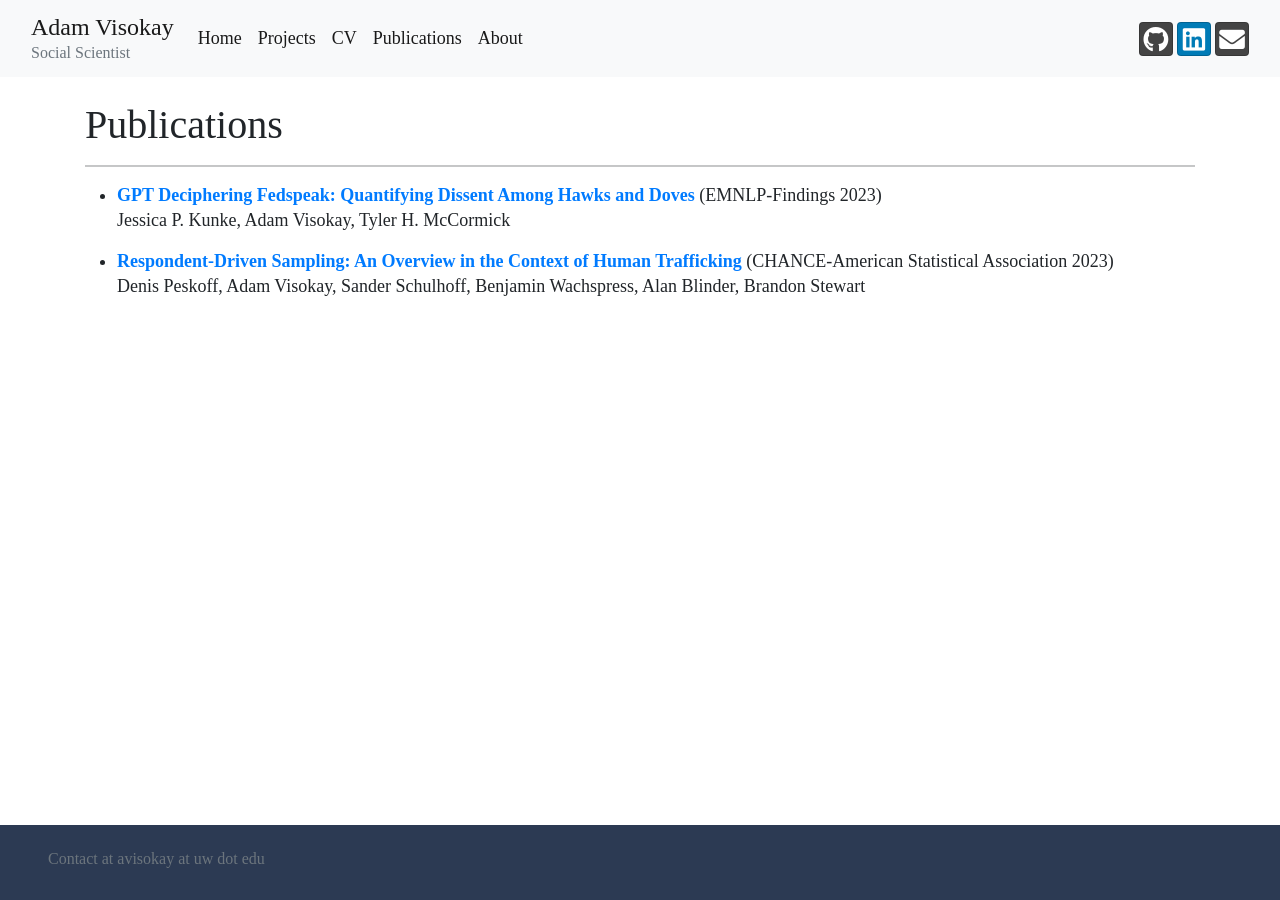
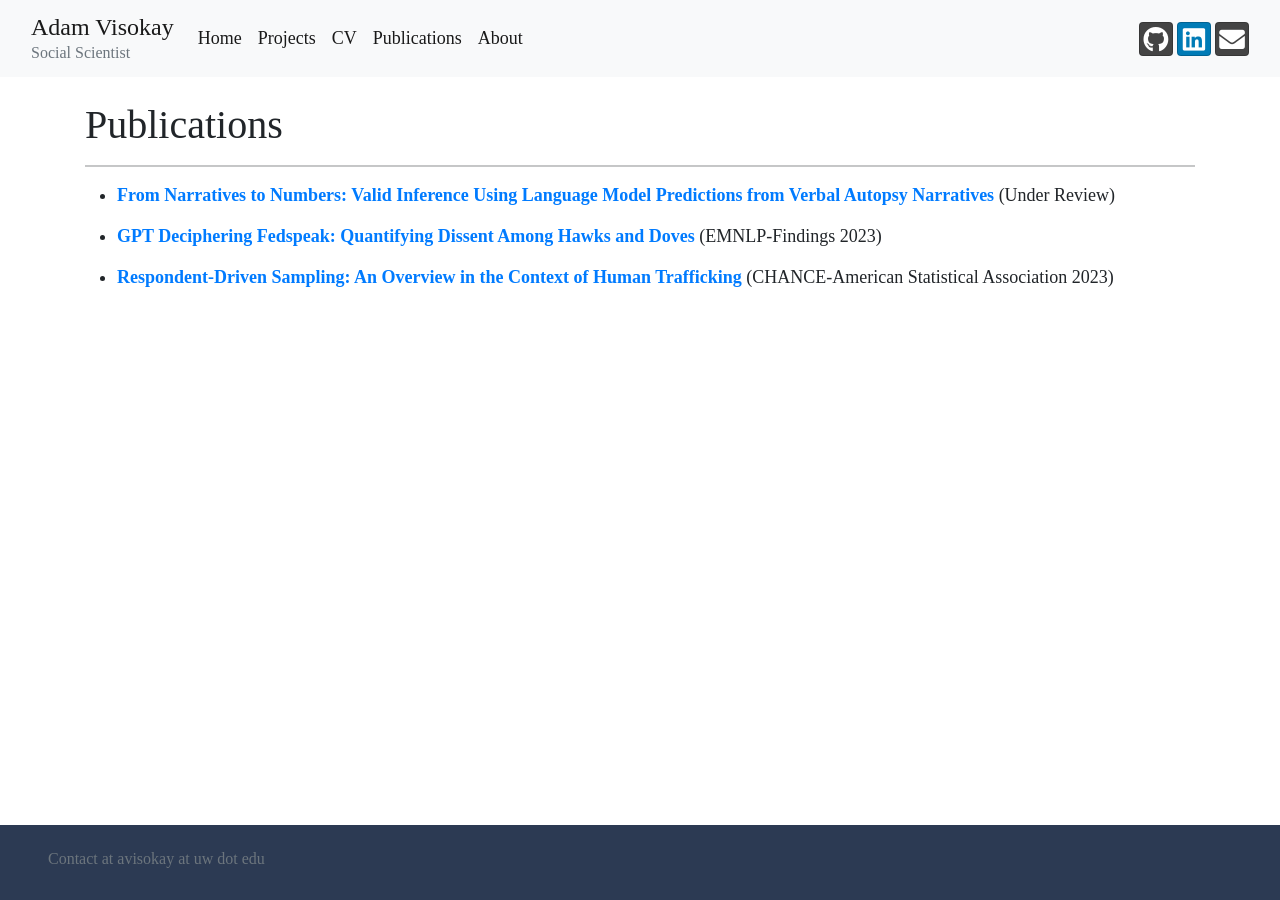
Before and after one commit to avisokay/avisokay.github.io, a Jekyll site: the page built from publications.html, in a window 1280 px wide. Built offline with Jekyll 4.4.1, drawn with Linux system fonts in a browser that asks for light colours; nearby versions of some CDN libraries.

Commit message:
updated publications to reflect working paper on arxiv

```diff
--- a/_includes/publications.md
+++ b/_includes/publications.md
@@ -1,3 +1,5 @@
--  [**GPT Deciphering Fedspeak: Quantifying Dissent Among Hawks and Doves**](https://aclanthology.org/2023.findings-emnlp.434.pdf) (EMNLP-Findings 2023) <br />  Jessica P. Kunke, Adam Visokay, Tyler H. McCormick
+-  [**From Narratives to Numbers: Valid Inference Using Language Model Predictions from Verbal Autopsy Narratives**](https://arxiv.org/abs/2404.02438) (Under Review) <br />
 
--  [**Respondent-Driven Sampling: An Overview in the Context of Human Trafficking**](https://www.tandfonline.com/doi/full/10.1080/09332480.2023.2290949) (CHANCE-American Statistical Association 2023) <br />  Denis Peskoff, Adam Visokay, Sander Schulhoff, Benjamin Wachspress, Alan Blinder, Brandon Stewart
+-  [**GPT Deciphering Fedspeak: Quantifying Dissent Among Hawks and Doves**](https://aclanthology.org/2023.findings-emnlp.434.pdf) (EMNLP-Findings 2023) <br />
+
+-  [**Respondent-Driven Sampling: An Overview in the Context of Human Trafficking**](https://www.tandfonline.com/doi/full/10.1080/09332480.2023.2290949) (CHANCE-American Statistical Association 2023) <br />
```
